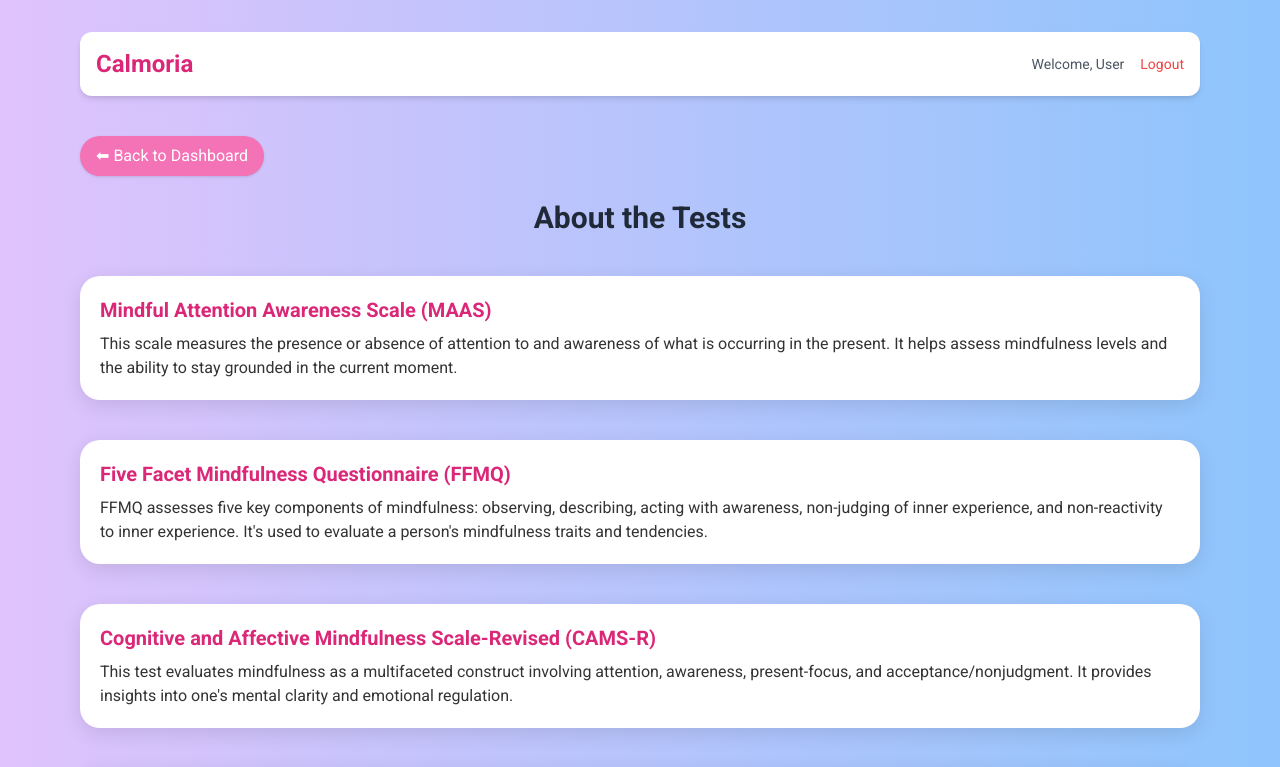
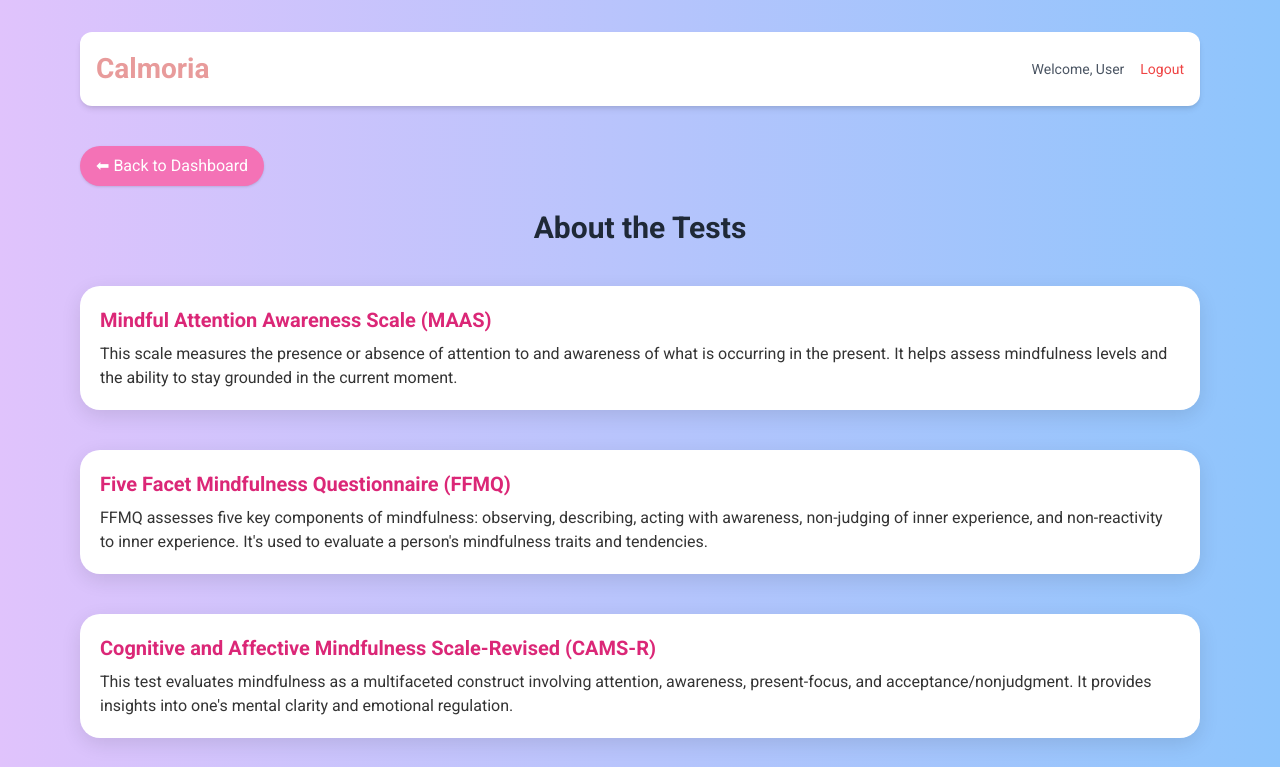
Before and after one commit to Drishti-tech2507/Calmoria, a plain HTML site: page about.html in a window 1280 px wide. Shown: the top 767 px of the page. Drawn offline with nearby package versions, Linux system fonts and the light colour scheme.

Commit message:
Update about.html

```diff
--- a/about.html
+++ b/about.html
@@ -26,7 +26,8 @@
 <body class="px-4 md:px-20 py-8">
   <!-- Header -->
   <header class="flex justify-between items-center mb-10 bg-white shadow-md p-4 rounded-xl">
-    <h1 class="text-2xl font-bold text-pink-600">Calmoria</h1>
+    <h1  style="font-size: 28px; font-weight: 600; color: #e89b9b; font-family: 'Roboto', sans-serif;">
+      Calmoria</h1>
     <div class="flex gap-4 items-center">
       <span id="username" class="text-sm text-gray-600"></span>
       <a href="login.html" class="text-red-500 hover:text-red-700 text-sm">Logout</a>
@@ -114,6 +115,11 @@
     </div>
   </div>
 
+  <footer class="bg-white text-center text-gray-600 text-sm py-4 shadow-inner mt-12">
+    © 2025 Glitch_team | Designed for mental wellness and growth.
+  </footer>
+
+
   <script>
     AOS.init();
     const name = localStorage.getItem("userName") || "User";
```
